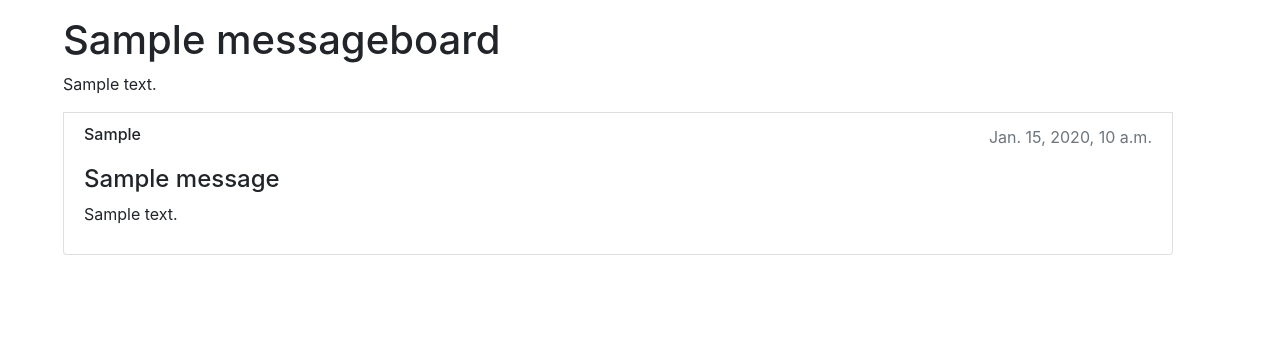
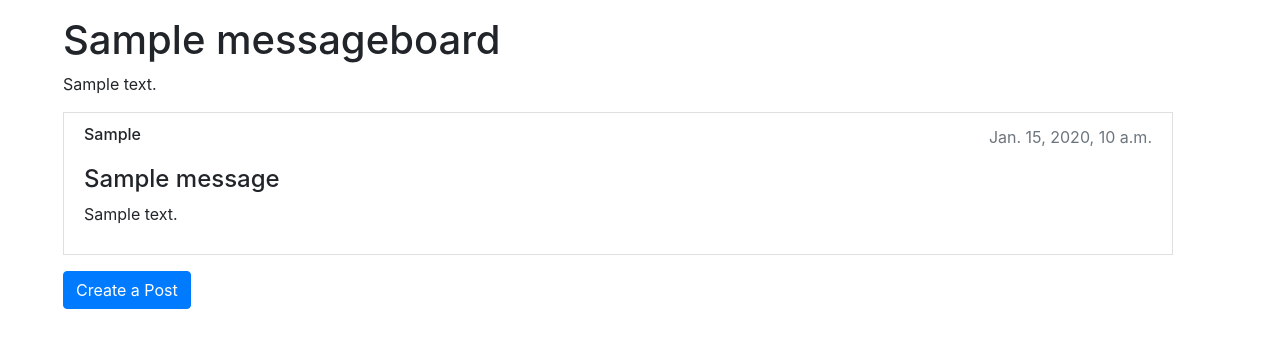
Before and after one commit to ahoodatheguy/django-board, a Django app: page /boards/1 in a window 1280 px wide. Shown: the top 348 px of the page. Run offline with Django 4.2, Linux system fonts and the light colour scheme; tables that the repository leaves empty hold one stand-in row (values such as "Sample post"); some libraries are stand-ins or nearby versions.

Commit message:
added a form to create message, does not work yet.

```diff
--- a/main/templates/main/board.html
+++ b/main/templates/main/board.html
@@ -16,4 +16,7 @@
 		<p>{{message.content}}</p>
 	</div>
 	{% endfor %}
+	<footer>
+		<a class="btn btn-primary" style="color: white;" href="/boards/{{board.id}}/post">Create a Post</a>
+	</footer>
 {% endblock content %}
--- a/main/urls.py
+++ b/main/urls.py
@@ -3,5 +3,6 @@ from . import views
 
 urlpatterns = [
 	path('', views.homepage, name="main-homepage"),
-	path('boards/<int:id>', views.board, name='main-board')
+	path('boards/<int:id>', views.board, name='main-board'),
+	path('boards/<int:id>/post', views.post_message, name='main-board')
 ]
--- a/main/views.py
+++ b/main/views.py
@@ -1,6 +1,7 @@
-from django.shortcuts import render
+from django.shortcuts import redirect, render
 
-from main.models import MessageBoard
+from main.forms import PostToBoard
+from main.models import MessageBoard, Messages
 
 
 def homepage(response):
@@ -21,3 +22,32 @@ def board(response, id):
 		'messages': messages
         }
 	return render(response, 'main/board.html', context)
+
+
+def post_message(response, id):
+	board = MessageBoard.objects.get(id=id)
+	messages = board.messages_set.all()
+
+	form = PostToBoard()
+	if response.method == 'POST':
+		if response.POST.get('post'):
+			form = PostToBoard(response.POST)
+
+		if form.is_valid():
+			sender = form.cleaned_data['sender']
+			subject = form.cleaned_data['subject']
+			content = form.cleaned_data['content']
+			new_post = Messages(sender=sender, subject=subject,
+			                    content=content, board=board)
+			new_post.save()
+			return redirect('/')
+	else:
+		form = PostToBoard()
+	context = {
+		'title': f'Post to {board.name}',
+		'id': id,
+		'board': board,
+		'messages': messages,
+		'form': form
+        }
+	return render(response, 'main/post.html', context)
```
Also changed, not shown: main/forms.py (added, +7 -0 lines), main/templates/main/post.html (added, +10 -0 lines).
